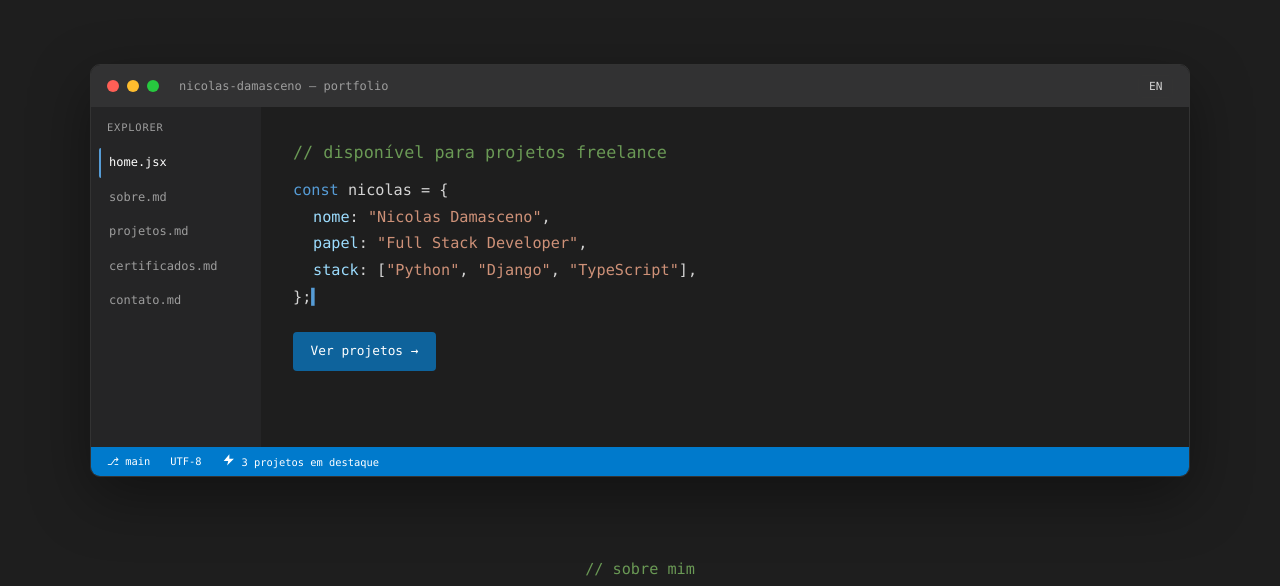
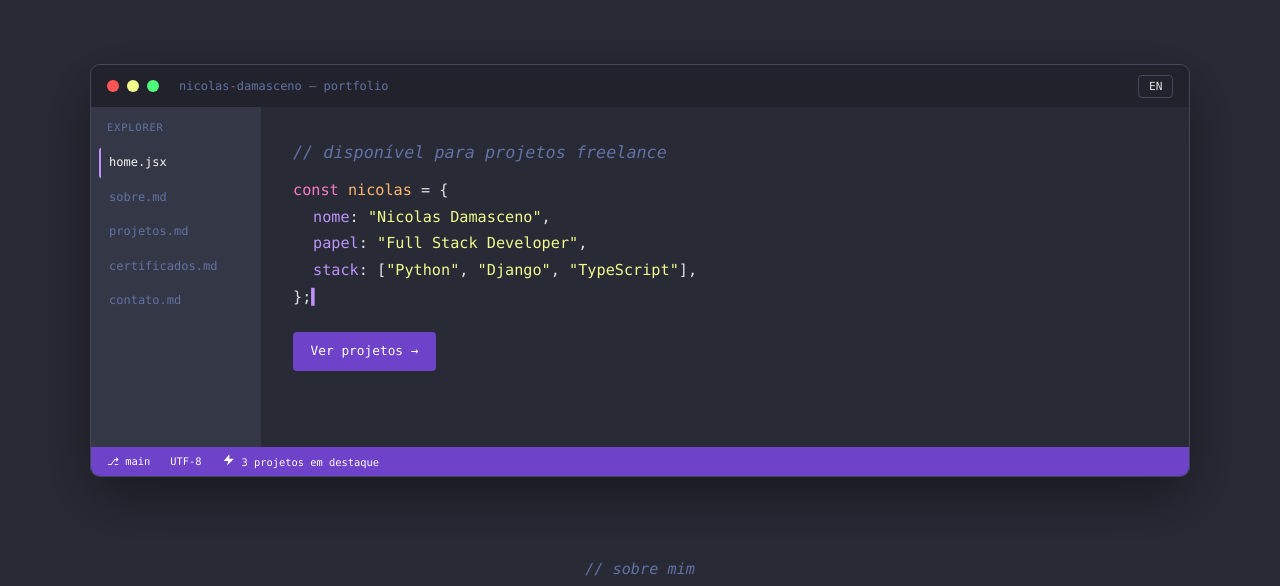
Before and after one commit to NicolasDamasceno/dont-delete-system32, a website with bundled scripts: page index.html in a window 1280 px wide. Shown: the top 586 px of the page. Built offline with nearby package versions, Linux system fonts and the light colour scheme.

Commit message:
style: switch theme from VSCode Dark+ to Dracula
- New palette: background #282a36, panels #343746/#21222c, borders #44475a
- Primary UI accent (buttons, links, focus ring, active nav) is Dracula purple #bd93f9, with a deepened #6e42c9 for solid button/status-bar backgrounds
- Hero code block remapped to real Dracula syntax roles: keyword=pink, property=purple, string=yellow, identifier=orange
- Comments (code-comment, section-label) decoupled into their own --comment token (#6272a4, italic) instead of sharing the badge success-green variable
- Tags and the pair-project badge use cyan; success/in-progress badges use Dracula green/yellow
- Editor-window traffic-light dots and project-card hover glow recolored to match
- Platform brand colors on contact links (email orange, LinkedIn blue, GitHub near-white, WhatsApp green) left unchanged - independent of the editor theme

```diff
--- a/assets/css/style.css
+++ b/assets/css/style.css
@@ -1,18 +1,21 @@
 :root {
-  --bg-base: #1e1e1e;
-  --bg-alt: #161618;
-  --bg-panel: #252526;
-  --bg-titlebar: #323233;
-  --border: #333333;
-  --text-primary: #ffffff;
-  --text-body: #d4d4d4;
-  --text-muted: #9d9d9d;
-  --accent-blue: #569cd6;
-  --accent-green: #6a9955;
-  --accent-orange: #ce9178;
-  --accent-yellow: #dcdcaa;
-  --button-primary: #0e639c;
-  --button-primary-hover: #1177bb;
+  --bg-base: #282a36;
+  --bg-alt: #21222c;
+  --bg-panel: #343746;
+  --bg-titlebar: #21222c;
+  --border: #44475a;
+  --text-primary: #f8f8f2;
+  --text-body: #e2e2e2;
+  --text-muted: #6272a4;
+  --comment: #6272a4;
+  --accent-primary: #bd93f9;
+  --accent-pink: #ff79c6;
+  --accent-cyan: #8be9fd;
+  --accent-green: #50fa7b;
+  --accent-yellow: #f1fa8c;
+  --accent-orange: #ffb86c;
+  --button-primary: #6e42c9;
+  --button-primary-hover: #7c4dd9;
   --brand-email: #e8873a;
   --brand-linkedin: #0a66c2;
   --brand-github: #e6edf3;
@@ -65,9 +68,9 @@ body {
   gap: 0.5rem;
 }
 .dot { width: 12px; height: 12px; border-radius: 50%; display: inline-block; }
-.dot--red { background: #ff5f56; }
-.dot--yellow { background: #ffbd2e; }
-.dot--green { background: #27c93f; }
+.dot--red { background: #ff5555; }
+.dot--yellow { background: #f1fa8c; }
+.dot--green { background: #50fa7b; }
 .title-bar__name { color: var(--text-muted); font-size: 0.75rem; margin-left: 0.75rem; }
 .locale-toggle {
   margin-left: auto;
@@ -80,7 +83,7 @@ body {
   font-size: 0.7rem;
   cursor: pointer;
 }
-.locale-toggle:hover, .locale-toggle:focus-visible { border-color: var(--accent-blue); color: var(--accent-blue); }
+.locale-toggle:hover, .locale-toggle:focus-visible { border-color: var(--accent-primary); color: var(--accent-primary); }
 
 .menu-toggle {
   display: none;
@@ -120,15 +123,16 @@ body {
   border-radius: 2px;
 }
 .editor-sidebar .file:hover, .editor-sidebar .file:focus-visible { background: rgba(255, 255, 255, 0.05); color: var(--text-primary); }
-.editor-sidebar .file.active { color: var(--text-primary); border-left-color: var(--accent-blue); }
+.editor-sidebar .file.active { color: var(--text-primary); border-left-color: var(--accent-primary); }
 
 .editor-code { background: var(--bg-base); padding: 2rem; flex: 1; font-size: 0.95rem; }
-.code-comment { color: var(--accent-green); margin: 0 0 0.75rem; font-size: 1.05rem; }
+.code-comment { color: var(--comment); margin: 0 0 0.75rem; font-size: 1.05rem; font-style: italic; }
 .code-line { margin: 0.15rem 0; }
 .code-line--indent { padding-left: 1.25rem; }
-.kw { color: var(--accent-blue); }
-.prop { color: #9cdcfe; }
-.str { color: var(--accent-orange); }
+.kw { color: var(--accent-pink); }
+.prop { color: var(--accent-primary); }
+.str { color: var(--accent-yellow); }
+.var { color: var(--accent-orange); }
 .cta-button {
   display: inline-block;
   margin-top: 1.25rem;
@@ -141,13 +145,13 @@ body {
 }
 .cta-button:hover, .cta-button:focus-visible { background: var(--button-primary-hover); }
 
-.status-bar { background: #007acc; color: #fff; font-size: 0.65rem; padding: 0.35rem 1rem; display: flex; gap: 1.25rem; align-items: center; }
+.status-bar { background: var(--button-primary); color: #fff; font-size: 0.65rem; padding: 0.35rem 1rem; display: flex; gap: 1.25rem; align-items: center; }
 .status-bar .icon { width: 0.85rem; height: 0.85rem; vertical-align: -0.1em; }
 
 .editor-code[data-typing='true'] .code-line:last-of-type::after {
   content: '▍';
   animation: blink 1s steps(2) infinite;
-  color: var(--accent-blue);
+  color: var(--accent-primary);
 }
 @keyframes blink { 50% { opacity: 0; } }
 
@@ -155,7 +159,7 @@ body {
 .section { max-width: 960px; margin: 0 auto; padding: 3rem 1.5rem; }
 .section--alt { background: var(--bg-alt); max-width: none; }
 .section--alt > * { max-width: 960px; margin-left: auto; margin-right: auto; }
-.section-label { color: var(--accent-green); font-family: var(--font-mono); font-size: 0.95rem; margin: 0 0 0.5rem; }
+.section-label { color: var(--comment); font-family: var(--font-mono); font-size: 0.95rem; margin: 0 0 0.5rem; font-style: italic; }
 .section h2 { color: var(--text-primary); margin: 0 0 1.25rem; font-size: 2.1rem; }
 .section-text { max-width: 65ch; }
 .section--centered .section-label,
@@ -209,7 +213,7 @@ body {
 .card-body { padding: 1rem 1.25rem 1.25rem; }
 .card-body h3 { color: var(--text-primary); margin: 0 0 0.5rem; font-size: 1rem; }
 .card-body p { margin: 0.5rem 0; font-size: 0.85rem; }
-.card-link { display: inline-block; margin-top: 0.5rem; color: var(--accent-blue); font-family: var(--font-mono); font-size: 0.75rem; text-decoration: none; }
+.card-link { display: inline-block; margin-top: 0.5rem; color: var(--accent-primary); font-family: var(--font-mono); font-size: 0.75rem; text-decoration: none; }
 .card-link:hover, .card-link:focus-visible { text-decoration: underline; }
 .card-link--disabled { color: var(--text-muted); cursor: default; }
 
@@ -221,7 +225,7 @@ body {
 }
 .project-card:hover {
   transform: translateY(-4px) scale(1.02);
-  box-shadow: 0 0 50px 8px rgba(86, 156, 214, 0.35), 0 20px 40px rgba(0, 0, 0, 0.45);
+  box-shadow: 0 0 50px 8px rgba(189, 147, 249, 0.4), 0 20px 40px rgba(0, 0, 0, 0.45);
 }
 .project-card .card-body { display: flex; flex-direction: column; flex: 1; }
 .project-card .card-link {
@@ -229,11 +233,11 @@ body {
   align-self: center;
   font-size: 0.95rem;
   padding: 0.55rem 1.4rem;
-  border: 1px solid var(--accent-blue);
+  border: 1px solid var(--accent-primary);
   border-radius: 6px;
 }
 .project-card .card-link:hover, .project-card .card-link:focus-visible {
-  background: var(--accent-blue);
+  background: var(--accent-primary);
   color: var(--bg-base);
   text-decoration: none;
 }
@@ -244,8 +248,8 @@ body {
 
 .tag {
   display: inline-block;
-  background: rgba(86, 156, 214, 0.15);
-  color: var(--accent-blue);
+  background: rgba(139, 233, 253, 0.15);
+  color: var(--accent-cyan);
   font-family: var(--font-mono);
   font-size: 0.7rem;
   padding: 0.2rem 0.55rem;
@@ -255,12 +259,12 @@ body {
 
 .badge { display: inline-flex; align-items: center; gap: 0.3rem; font-family: var(--font-mono); font-size: 0.7rem; padding: 0.2rem 0.6rem; border-radius: 999px; margin-bottom: 0.5rem; }
 .badge .icon { width: 0.85rem; height: 0.85rem; }
-.badge--green { background: rgba(106, 153, 85, 0.2); color: var(--accent-green); }
-.badge--yellow { background: rgba(220, 220, 170, 0.2); color: var(--accent-yellow); }
-.badge--blue { background: rgba(86, 156, 214, 0.2); color: var(--accent-blue); }
+.badge--green { background: rgba(80, 250, 123, 0.18); color: var(--accent-green); }
+.badge--yellow { background: rgba(241, 250, 140, 0.18); color: var(--accent-yellow); }
+.badge--blue { background: rgba(139, 233, 253, 0.18); color: var(--accent-cyan); }
 
 .fallback-list { font-size: 0.9rem; }
-.fallback-list a { color: var(--accent-blue); }
+.fallback-list a { color: var(--accent-primary); }
 
 .contact-links { display: flex; flex-wrap: wrap; gap: 0.75rem; }
 .contact-link {
@@ -276,7 +280,7 @@ body {
   gap: 0.5rem;
 }
 .contact-link .icon { width: 1rem; height: 1rem; }
-.contact-link:hover, .contact-link:focus-visible { border-color: var(--accent-blue); color: var(--accent-blue); }
+.contact-link:hover, .contact-link:focus-visible { border-color: var(--accent-primary); color: var(--accent-primary); }
 
 /* Per-platform brand colors (declared after the generic hover rule so they win) */
 .contact-link--email { color: var(--brand-email); border-color: rgba(232, 135, 58, 0.4); background: rgba(232, 135, 58, 0.12); }
@@ -312,7 +316,7 @@ body {
 }
 
 /* ===== FOCUS VISIBILITY ===== */
-a:focus-visible, button:focus-visible { outline: 2px solid var(--accent-blue); outline-offset: 2px; }
+a:focus-visible, button:focus-visible { outline: 2px solid var(--accent-primary); outline-offset: 2px; }
 
 /* ===== INLINE ICONS ===== */
 .icon {
```
